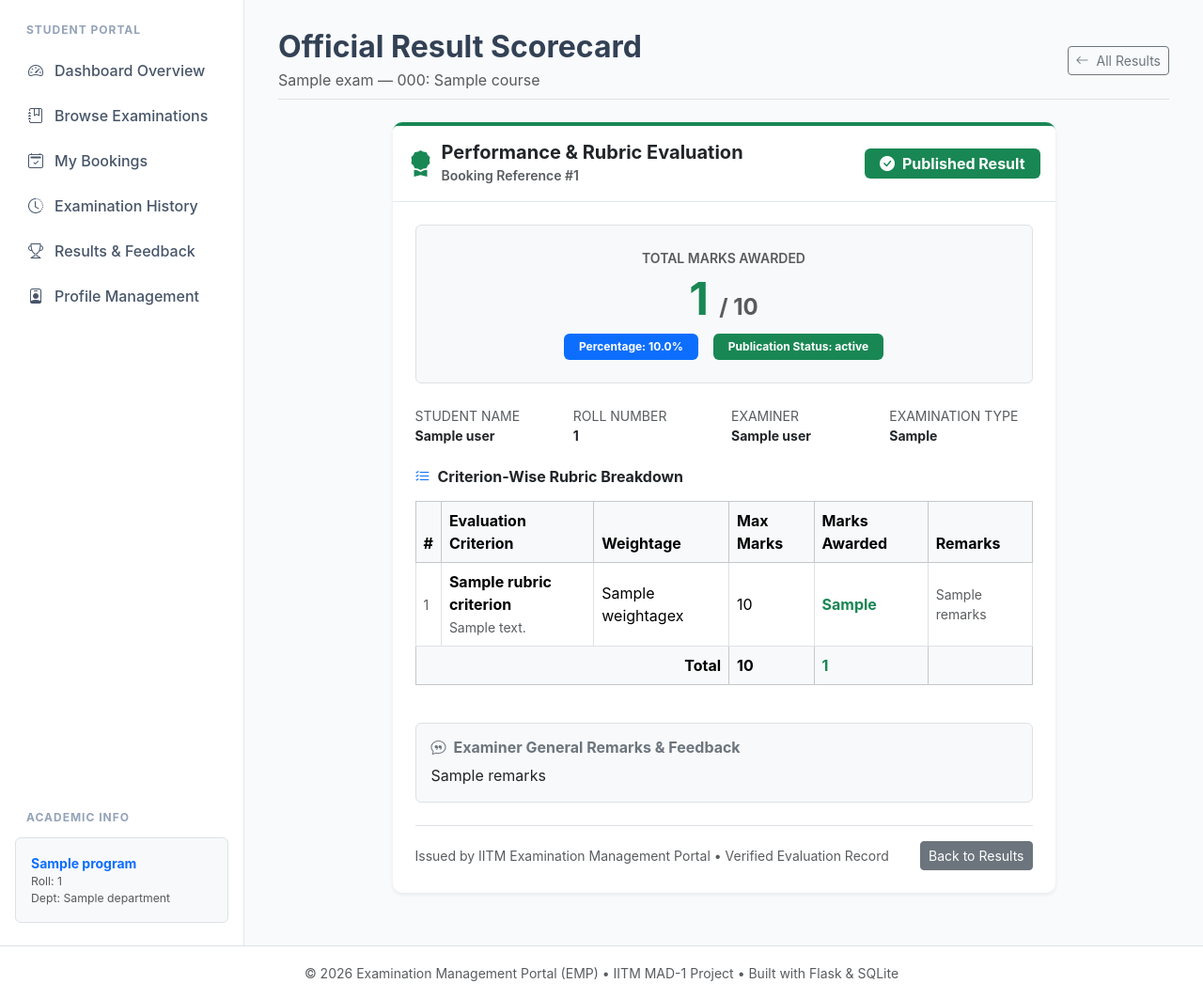
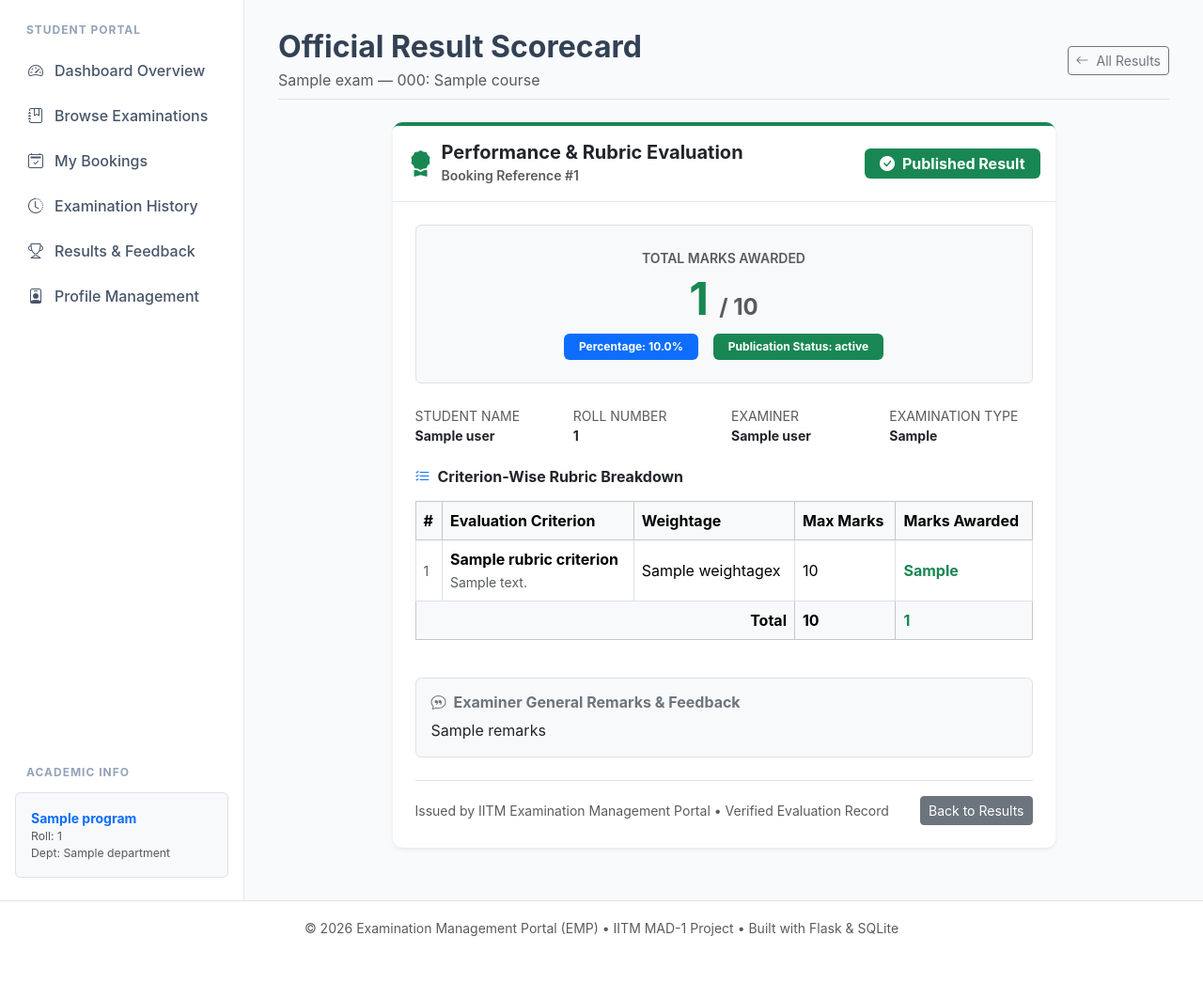
Before and after one commit to 25f3002106/mad1_examination_management_portal, a Python web app: template templates/student/results/view.html in a window 1280 px wide. Shown: the part 80-1143 px from the top of the page at 94% size. After the commit the page ends 1076 px from the top, so only its background shows below. Run offline with Jinja, Linux system fonts and the light colour scheme; the template is opened without the code that fills it: most values are stand-ins (such as "Sample title", 1, 10 or a date in 2020).

Commit message:
fix result status label and remove remarks column from rubric table

```diff
--- a/templates/student/history.html
+++ b/templates/student/history.html
@@ -73,7 +73,7 @@
                                     {% if b.status == 'Cancelled' %}
                                         <span class="text-muted small">&mdash;</span>
                                     {% elif is_pub %}
-                                        <span class="badge bg-success"><i class="bi bi-check-circle me-1"></i>Published</span>
+                                        <span class="badge bg-success"><i class="bi bi-patch-check-fill me-1"></i>Results Published</span>
                                     {% elif has_eval %}
                                         <span class="badge bg-info text-dark">Evaluated (Pending Publication)</span>
                                     {% elif is_past or b.attendance == 'present' %}
--- a/templates/student/results/view.html
+++ b/templates/student/results/view.html
@@ -84,7 +84,6 @@
                                         <th>Weightage</th>
                                         <th>Max Marks</th>
                                         <th>Marks Awarded</th>
-                                        <th>Remarks</th>
                                     </tr>
                                 </thead>
                                 <tbody>
@@ -98,7 +97,6 @@
                                         <td>{{ cs.rubric_criterion.weightage }}x</td>
                                         <td>{{ cs.rubric_criterion.max_marks }}</td>
                                         <td class="fw-bold text-success">{{ cs.marks_awarded }}</td>
-                                        <td class="text-muted small">{{ cs.remarks or '&mdash;' }}</td>
                                     </tr>
                                     {% endfor %}
                                 </tbody>
@@ -107,7 +105,6 @@
                                         <td colspan="3" class="text-end">Total</td>
                                         <td>{{ exam.max_marks }}</td>
                                         <td class="text-success">{{ evaluation.total_marks }}</td>
-                                        <td></td>
                                     </tr>
                                 </tfoot>
                             </table>
```
